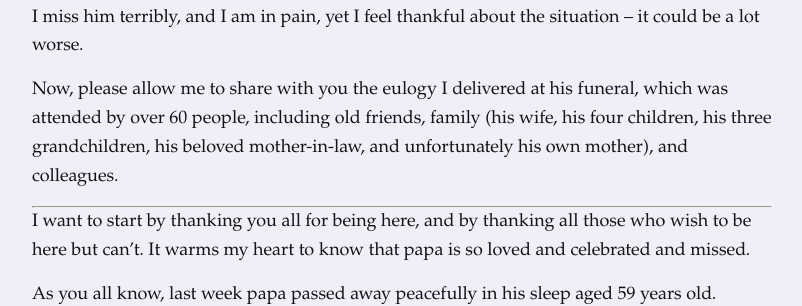
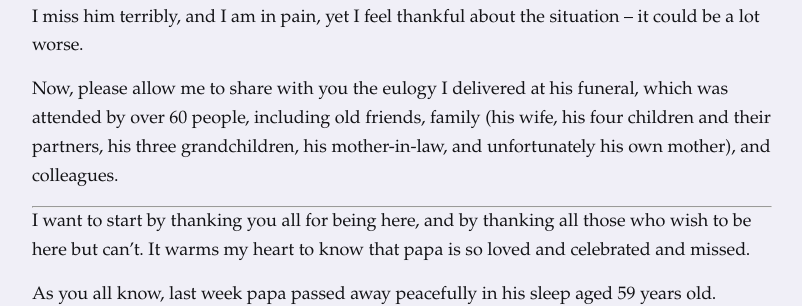
Before and after one commit to dmazin/dmazin.github.io, a Jekyll site: the page built from _posts/2023-09-19-papa-memorial.md, in a window 1280 px wide and 900 px high, scrolled down 382 px. Shown: the part 179-485 px from the top of the window, without its empty margins (238-1040 px from the left). Built offline with Jekyll 4.4.1, drawn with Linux system fonts in a browser that asks for light colours.

Commit message:
tweak text again

```diff
--- a/_posts/2023-09-19-papa-memorial.md
+++ b/_posts/2023-09-19-papa-memorial.md
@@ -20,7 +20,7 @@ Even more importantly, he died a happy man.
 
 I miss him terribly, and I am in pain, yet I feel thankful about the situation – it could be a lot worse.
 
-Now, please allow me to share with you the eulogy I delivered at his funeral, which was attended by over 60 people, including old friends, family (his wife, his four children, his three grandchildren, his beloved mother-in-law, and unfortunately his own mother), and colleagues.
+Now, please allow me to share with you the eulogy I delivered at his funeral, which was attended by over 60 people, including old friends, family (his wife, his four children and their partners, his three grandchildren, his mother-in-law, and unfortunately his own mother), and colleagues.
 
 ***
 
```
